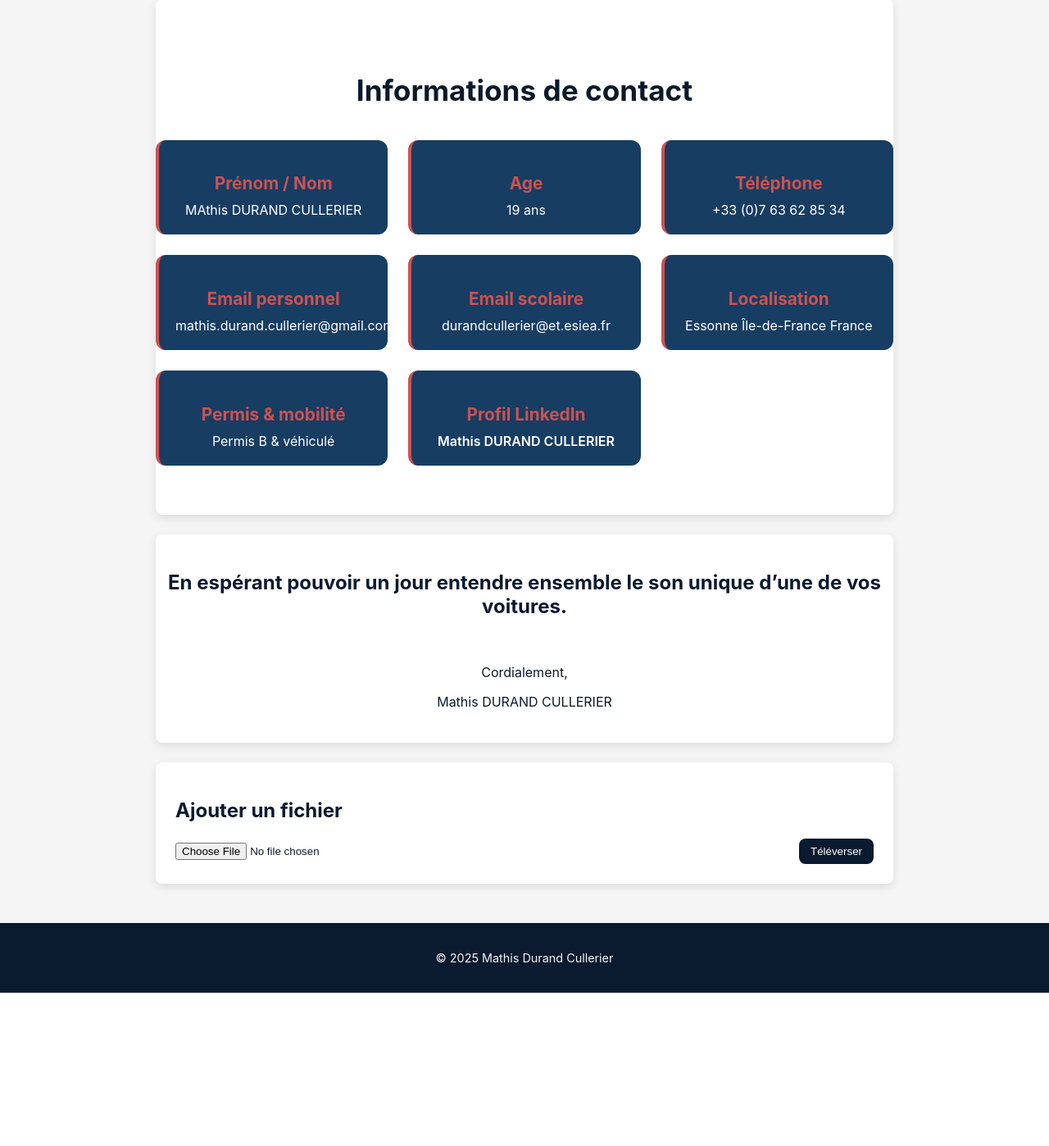
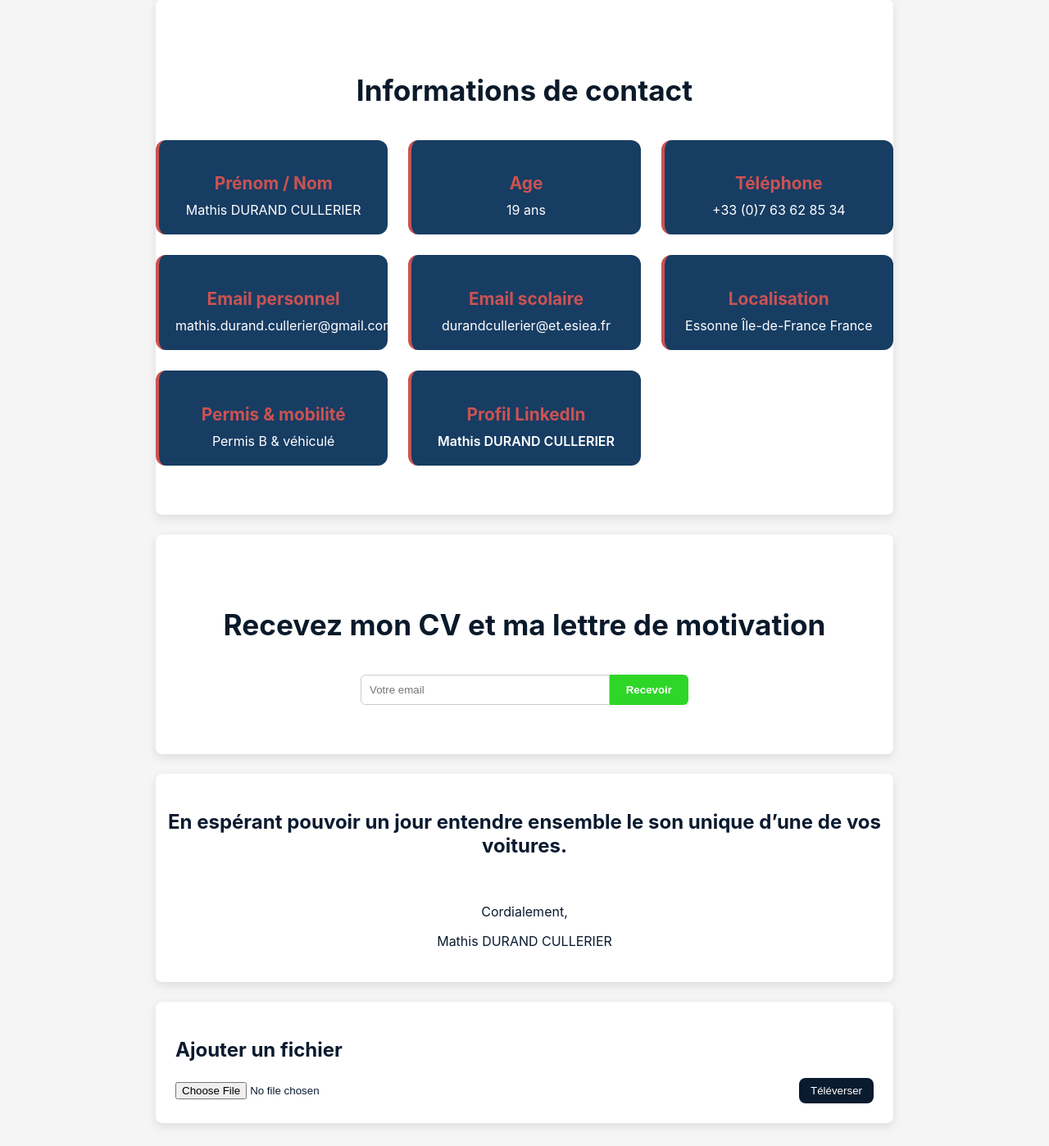
Before and after one commit to mathis2006titi/Turismo, a Flask app: page / in a window 1280 px wide. Shown: the part 1937-3335 px from the top of the page at 82% size. Before the commit the page ends 3148 px from the top, so only its background shows below. Run offline with Flask 3, Linux system fonts and the light colour scheme; the visitor is signed in with stand-in values (Sample User, id 1).

Commit message:
Préparation Render : ajout Procfile, Gunicorn et mise à jour app.py

```diff
--- a/app.py
+++ b/app.py
@@ -109,6 +109,39 @@ def delete(filename):
         flash("Fichier non trouvé.")
     return redirect(url_for('index'))
 
+import smtplib
+from email.message import EmailMessage
+from flask import request, flash, redirect, url_for
+
+@app.route('/send_email', methods=['POST'])
+def send_email():
+    recipient = request.form['email']
+
+    # Création du message
+    msg = EmailMessage()
+    msg['Subject'] = "Mes informations de contact"
+    msg['From'] = os.environ.get("cocotte3euros@gmail.com")  # ton email Gmail
+    msg['To'] = recipient
+    msg.set_content("Bonjour,\n\nVeuillez trouver en pièce jointe mon CV et ma lettre de motivation.\n\nCordialement,\nMathis Durand Cullerier")
+
+    # Pièces jointes
+    for filename in ['CV_Mathis_DURAND_CULLERIER.pdf', 'Lettre_Motivation.pdf']:
+        path = os.path.join('static/docs', filename)
+        with open(path, 'rb') as f:
+            file_data = f.read()
+            file_name = filename
+        msg.add_attachment(file_data, maintype='application', subtype='pdf', filename=file_name)
+
+    # Envoi via Gmail SMTP
+    try:
+        with smtplib.SMTP_SSL('smtp.gmail.com', 465) as smtp:
+            smtp.login(os.environ.get("EMAIL_ADDRESS"), os.environ.get("EMAIL_PASSWORD"))
+            smtp.send_message(msg)
+        flash("Email envoyé avec succès ! Vérifiez votre boîte de réception.")
+    except Exception as e:
+        flash(f"Erreur lors de l'envoi de l'email : {e}")
+
+    return redirect(url_for('index'))
 
 
 # ------------------------------
--- a/static/css/style.css
+++ b/static/css/style.css
@@ -324,3 +324,40 @@ body {
 .contact-card a:hover {
   opacity: 0.8;
 }
+
+
+.newsletter-form {
+  display: flex;
+  flex-direction: row;
+  max-width: 400px;
+  margin: auto;
+}
+
+.newsletter-form input[type="email"] {
+  flex: 1;
+  padding: 10px;
+  border-radius: 6px 0 0 6px;
+  border: 1px solid #ccc;
+}
+
+.newsletter-form button {
+  padding: 10px 20px;
+  border: none;
+  background-color: #2ed628;
+  color: white;
+  font-weight: bold;
+  cursor: pointer;
+  border-radius: 0 6px 6px 0;
+  transition: background 0.3s;
+}
+
+.newsletter-form button:hover {
+  background-color: #24b11d;
+}
+
+.flash-messages {
+  list-style: none;
+  text-align: center;
+  margin-top: 10px;
+  color: #ff4d4d;
+}
--- a/templates/index.html
+++ b/templates/index.html
@@ -118,7 +118,7 @@
   <div class="contact-grid">
     <div class="contact-card">
       <h3>Prénom / Nom</h3>
-      <p>MAthis DURAND CULLERIER</p>
+      <p>Mathis DURAND CULLERIER</p>
     </div>
 
     <div class="contact-card">
@@ -159,6 +159,24 @@
   </div>
 </section>
 
+<section id="newsletter" class="section contact-section">
+  <h2>Recevez mon CV et ma lettre de motivation</h2>
+  <form action="{{ url_for('send_email') }}" method="POST" class="newsletter-form">
+    <input type="email" name="email" placeholder="Votre email" required>
+    <button type="submit">Recevoir</button>
+  </form>
+  {% with messages = get_flashed_messages() %}
+    {% if messages %}
+      <ul class="flash-messages">
+        {% for message in messages %}
+          <li>{{ message }}</li>
+        {% endfor %}
+      </ul>
+    {% endif %}
+  {% endwith %}
+</section>
+
+
 <section id="3mots" class="section philosophy-section">
   <h2>En espérant pouvoir un jour entendre ensemble le son unique d’une de vos voitures. </h2>
   <br>
```
